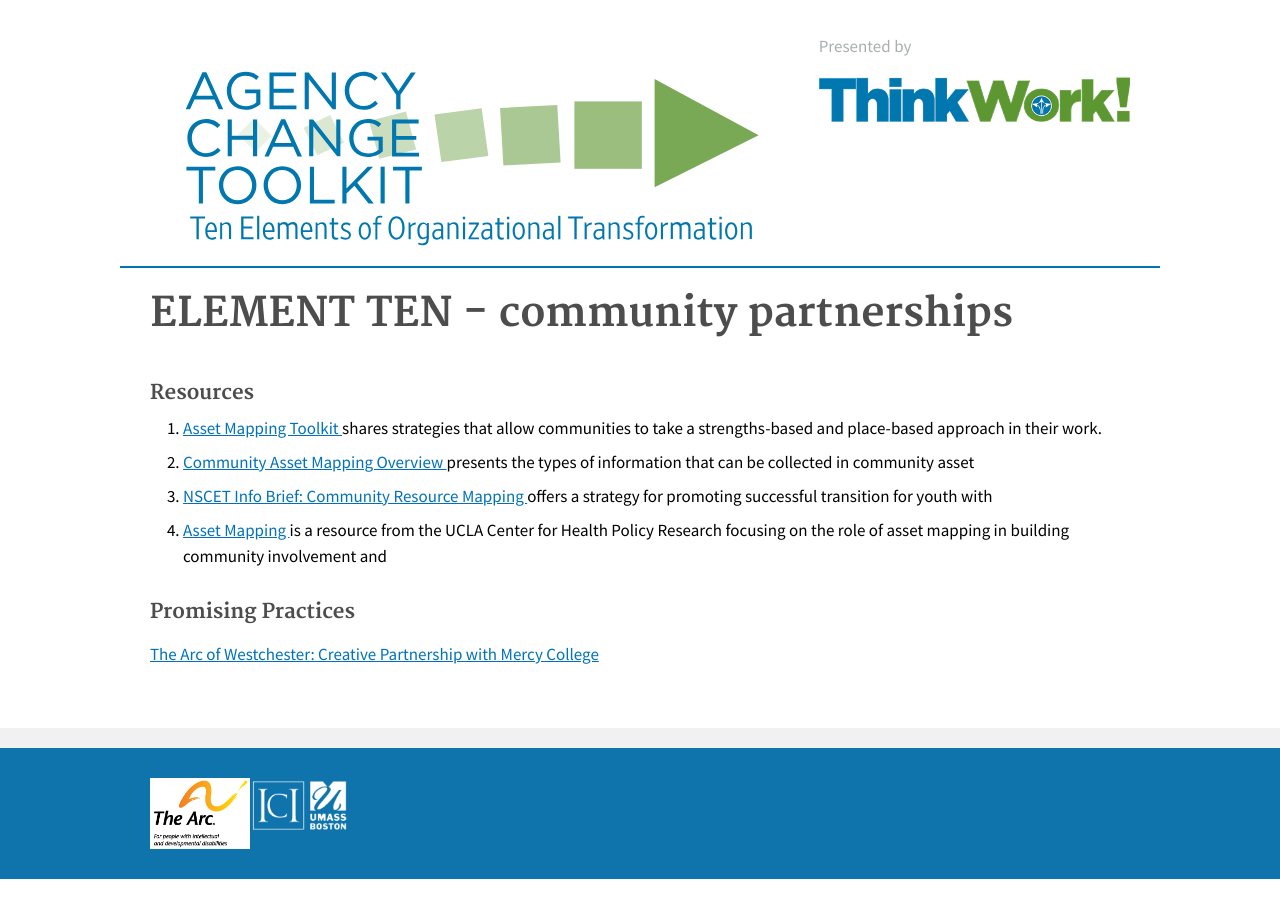
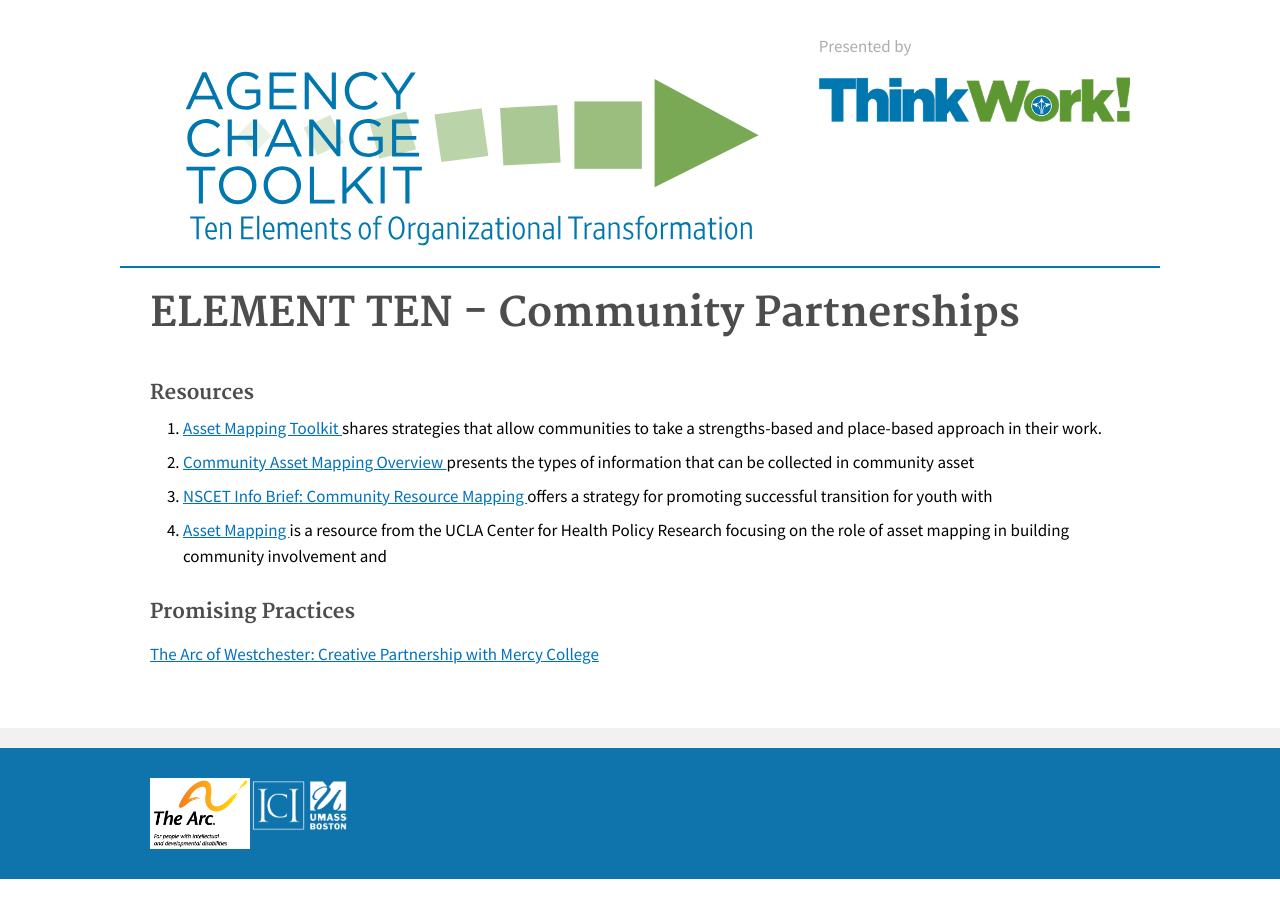
Before and after one commit to communityinclusion/act, a Jekyll site: the page built from ten_more.md, in a window 1280 px wide. Built offline with Jekyll 4.4.1, drawn with Linux system fonts in a browser that asks for light colours.

```diff
--- a/index.html
+++ b/index.html
@@ -188,11 +188,11 @@ Element # 9: A Holistic Approach
   <li>
     <button class="usa-accordion-button"
       aria-controls="ten">
-Element #10: community partnerships
+Element #10: Community Partnerships
     </button>
     <div id="ten" class="usa-accordion-content">
 
-      <h4>What are community partnerships? </h4>
+      <h4>What are Community Partnerships? </h4>
 <p>This refers to engaging with organizations and state systems to create buy-in for the change process. These partnerships can happen with school districts, state agency offices such as vocational rehabilitation (VR), faith-based organizations, and transportation resources.</p>
 
 <h4>Why is this important? </h4>
--- a/ten_more.md
+++ b/ten_more.md
@@ -1,5 +1,5 @@
 ---
-title: ELEMENT TEN - community partnerships
+title: ELEMENT TEN - Community Partnerships
 layout: default
 ---
 
```
